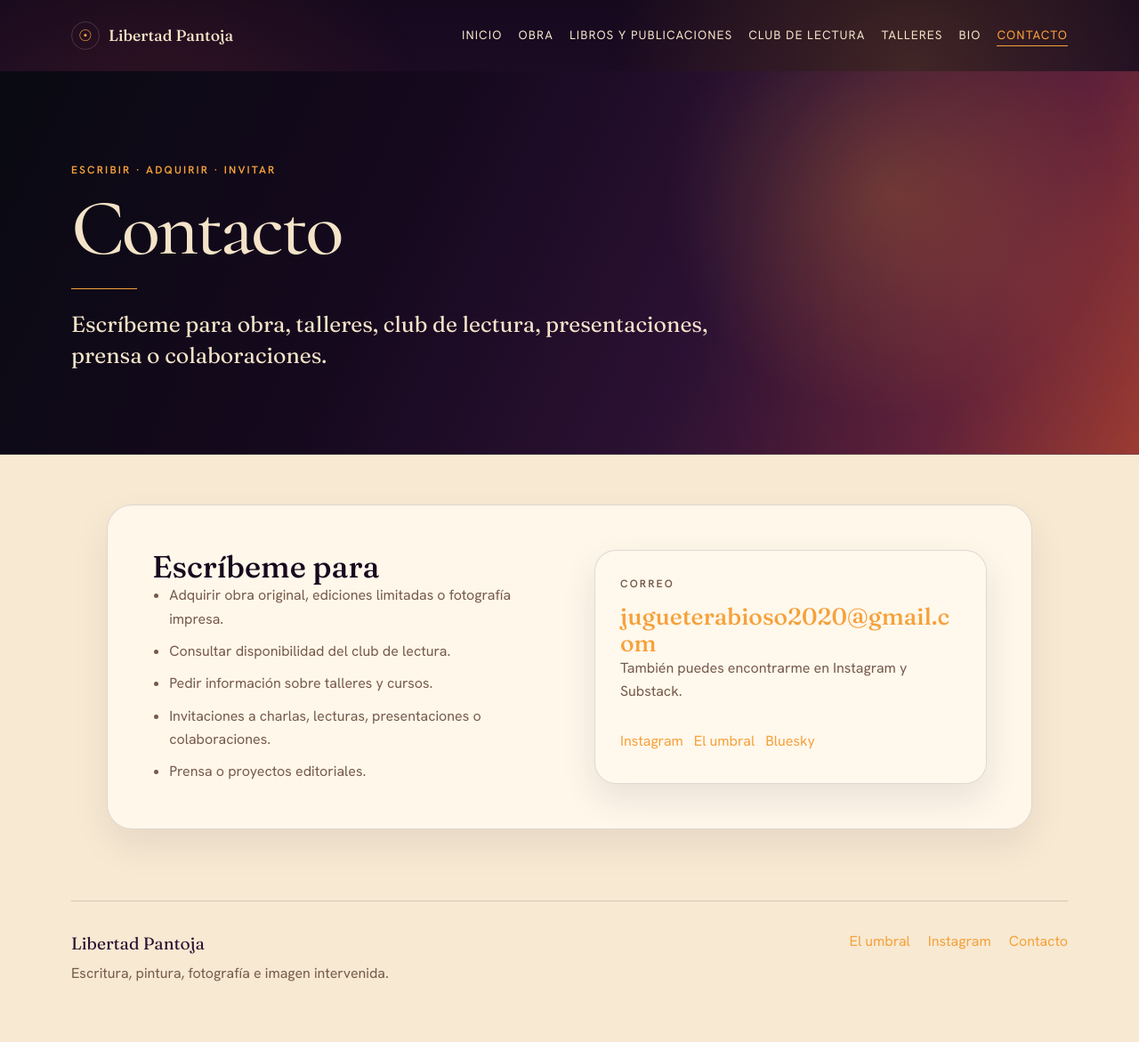
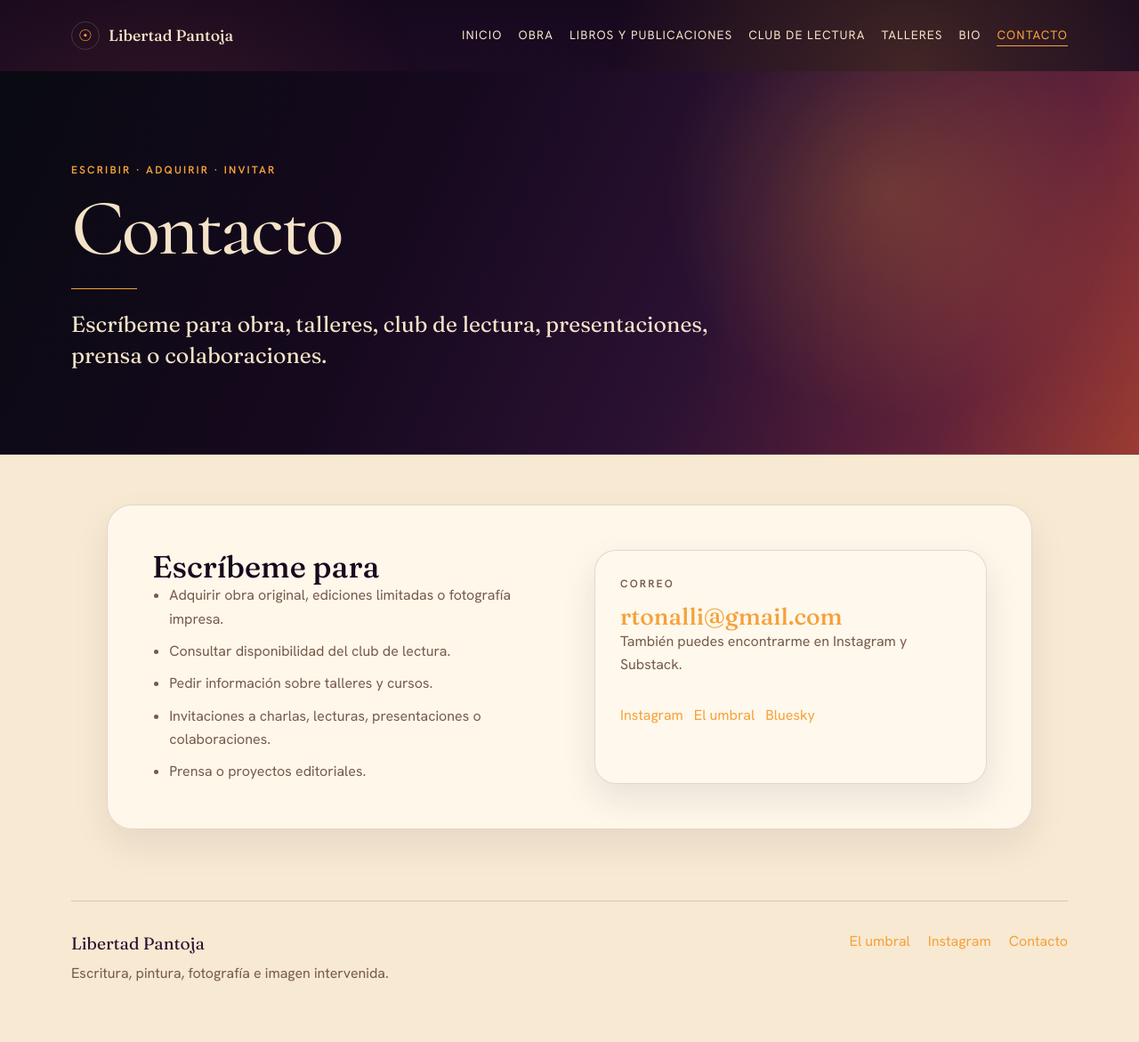
Before and after one commit to LiberPH/libertad-pantoja_site, a Jekyll site: the page built from contacto.html, in a window 1280 px wide. Shown: the whole page at 89% size. Built offline with Jekyll 4.4.1, drawn with Linux system fonts in a browser that asks for light colours.

Commit message:
Update email address in configuration file

```diff
--- a/_config.yml
+++ b/_config.yml
@@ -7,7 +7,7 @@ lang: "es-MX"
 timezone: "America/Mexico_City"
 
 # Datos de contacto y redes
-email: "jugueterabioso2020@gmail.com"
+email: "rtonalli@gmail.com"
 instagram: "https://www.instagram.com/libertadpantoja/"
 substack: "https://flyingfugu.substack.com/"
 bluesky: "https://bsky.app/profile/libertad.bsky.social"
```
